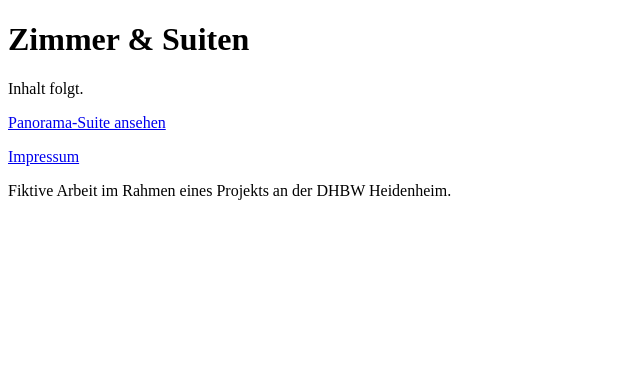
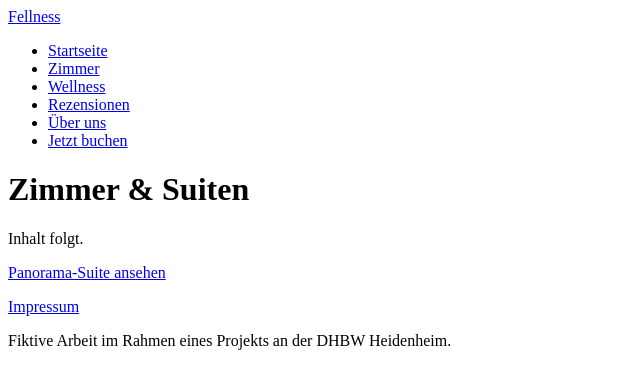
Before and after one commit to rmhodus/website-projekt, a plain HTML site: page zimmer.html in a window 1280 px wide. Shown: the whole page, without its empty margins (0-640 px from the left). Drawn offline with Linux system fonts and the light colour scheme.

Commit message:
fix: Header auf der Zimmer-Seite wiederherstellen

```diff
--- a/zimmer.html
+++ b/zimmer.html
@@ -8,6 +8,19 @@
 </head>
 <body>
 
+  <header>
+    <a href="index.html">Fellness</a>
+    <nav aria-label="Hauptnavigation">
+      <ul>
+        <li><a href="index.html">Startseite</a></li>
+        <li><a href="zimmer.html" aria-current="page">Zimmer</a></li>
+        <li><a href="wellness.html">Wellness</a></li>
+        <li><a href="rezensionen.html">Rezensionen</a></li>
+        <li><a href="ueber-uns.html">Über uns</a></li>
+        <li><a href="buchung.html">Jetzt buchen</a></li>
+      </ul>
+    </nav>
+  </header>
 
   <main>
     <h1>Zimmer &amp; Suiten</h1>
```
